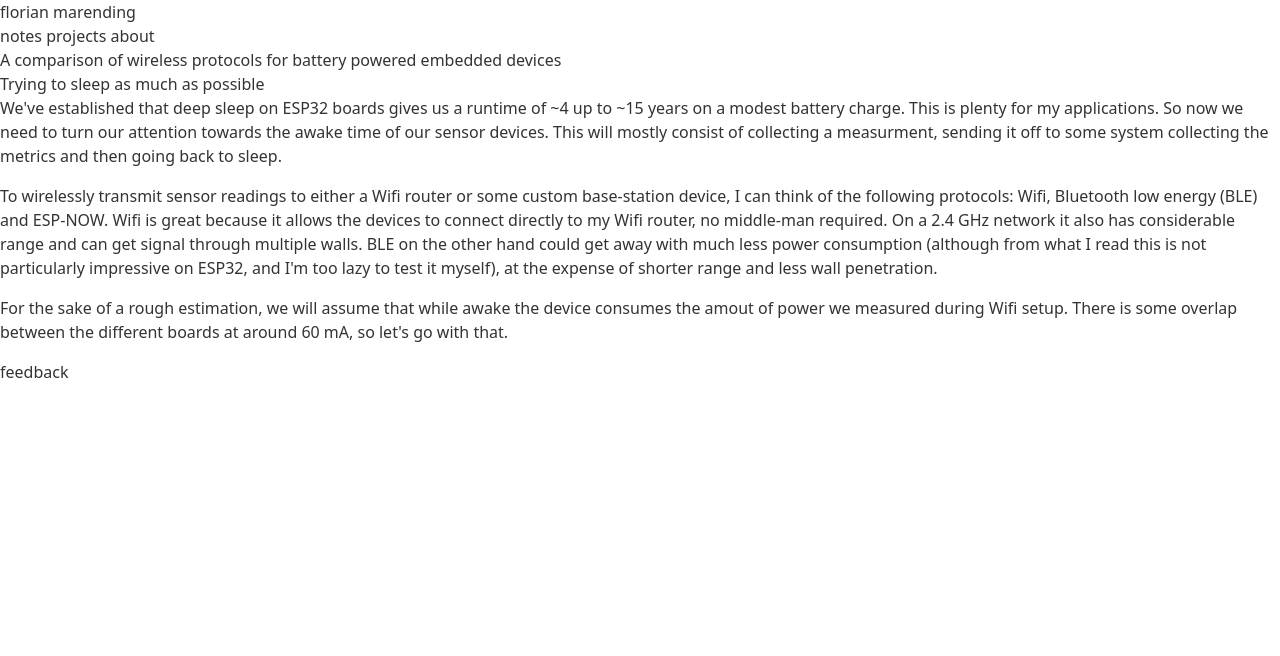
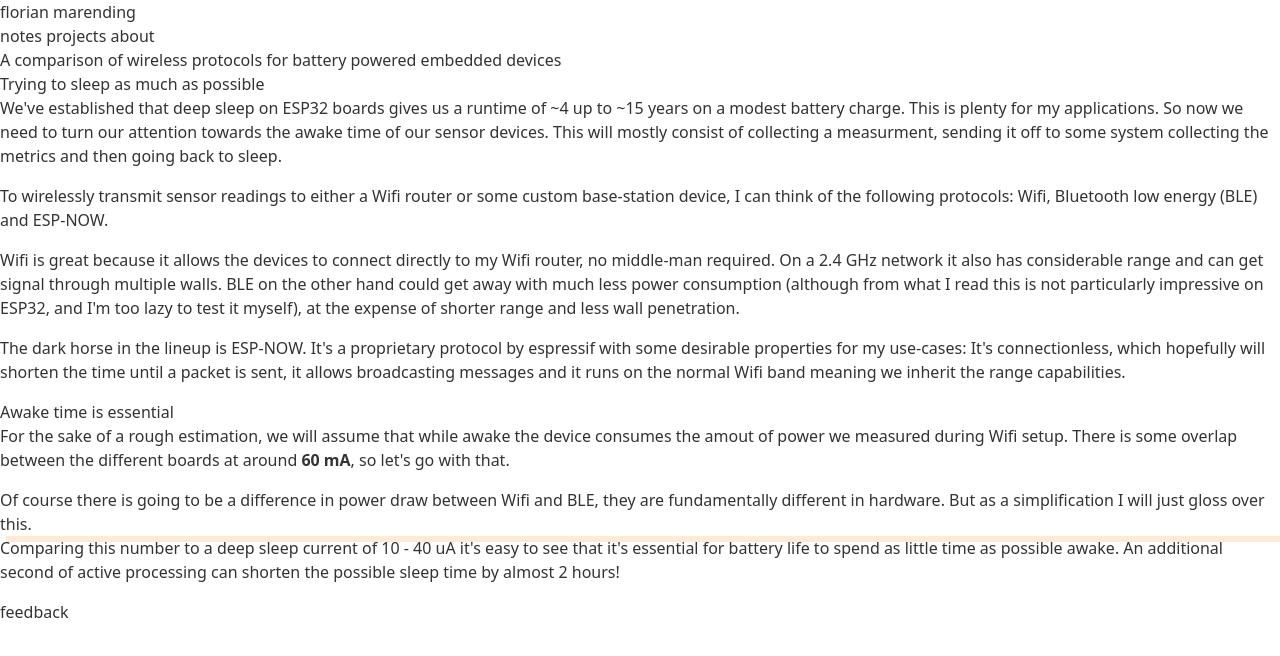
Before and after one commit to beingflo/marending.dev, a SvelteKit app: page /notes/esp-protocol in a window 1280 px wide. Shown: the top 656 px of the page. Built offline with nearby package versions, Linux system fonts and the light colour scheme.

Commit message:
[esp-protocol] Continue writing

```diff
--- a/src/routes/notes/esp-protocol/+page.svelte
+++ b/src/routes/notes/esp-protocol/+page.svelte
@@ -1,5 +1,7 @@
 <script>
 	import A from '$lib/components/A.svelte';
+	import H2 from '$lib/components/H2.svelte';
+	import Info from '$lib/components/Info.svelte';
 	import Note from '$lib/components/Note.svelte';
 	import P from '$lib/components/P.svelte';
 	import Title from '$lib/components/Title.svelte';
@@ -17,14 +19,31 @@
 	<P
 		>To wirelessly transmit sensor readings to either a Wifi router or some custom base-station
 		device, I can think of the following protocols: Wifi, Bluetooth low energy (BLE) and ESP-NOW.
+	</P>
+	<P>
 		Wifi is great because it allows the devices to connect directly to my Wifi router, no middle-man
 		required. On a 2.4 GHz network it also has considerable range and can get signal through
 		multiple walls. BLE on the other hand could get away with much less power consumption (although
 		from what I read this is not particularly impressive on ESP32, and I'm too lazy to test it
 		myself), at the expense of shorter range and less wall penetration.
 	</P>
+	<P>
+		The dark horse in the lineup is ESP-NOW. It's a proprietary protocol by espressif with some
+		desirable properties for my use-cases: It's connectionless, which hopefully will shorten the
+		time until a packet is sent, it allows broadcasting messages and it runs on the normal Wifi band
+		meaning we inherit the range capabilities.
+	</P>
+	<H2>Awake time is essential</H2>
 	<P
 		>For the sake of a rough estimation, we will assume that while awake the device consumes the
 		amout of power we measured during Wifi setup. There is some overlap between the different boards
-		at around 60 mA, so let's go with that.</P>
+		at around <b>60 mA</b>, so let's go with that.</P>
+	<Info
+		>Of course there is going to be a difference in power draw between Wifi and BLE, they are
+		fundamentally different in hardware. But as a simplification I will just gloss over this.</Info>
+	<P
+		>Comparing this number to a deep sleep current of 10 - 40 uA it's easy to see that it's
+		essential for battery life to spend as little time as possible awake. An additional second of
+		active processing can shorten the possible sleep time by almost 2 hours!
+	</P>
 </Note>
```
